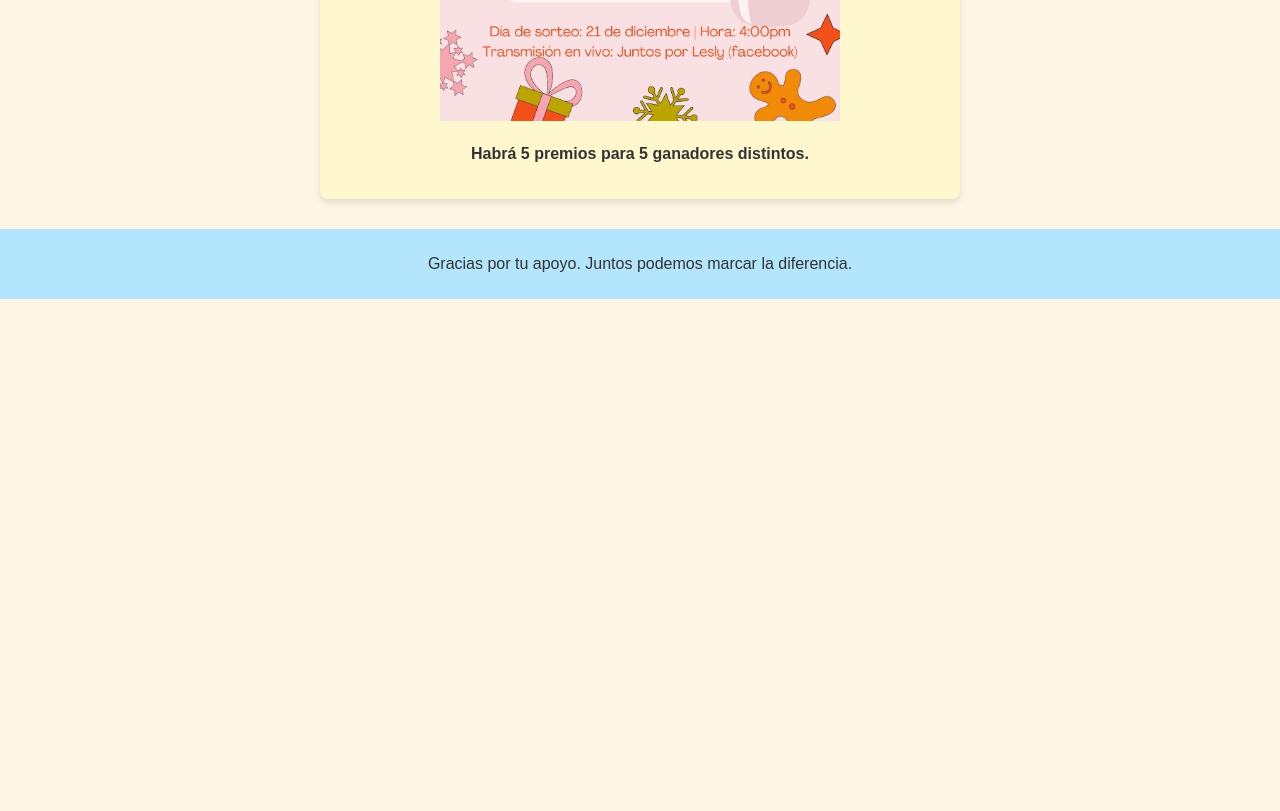
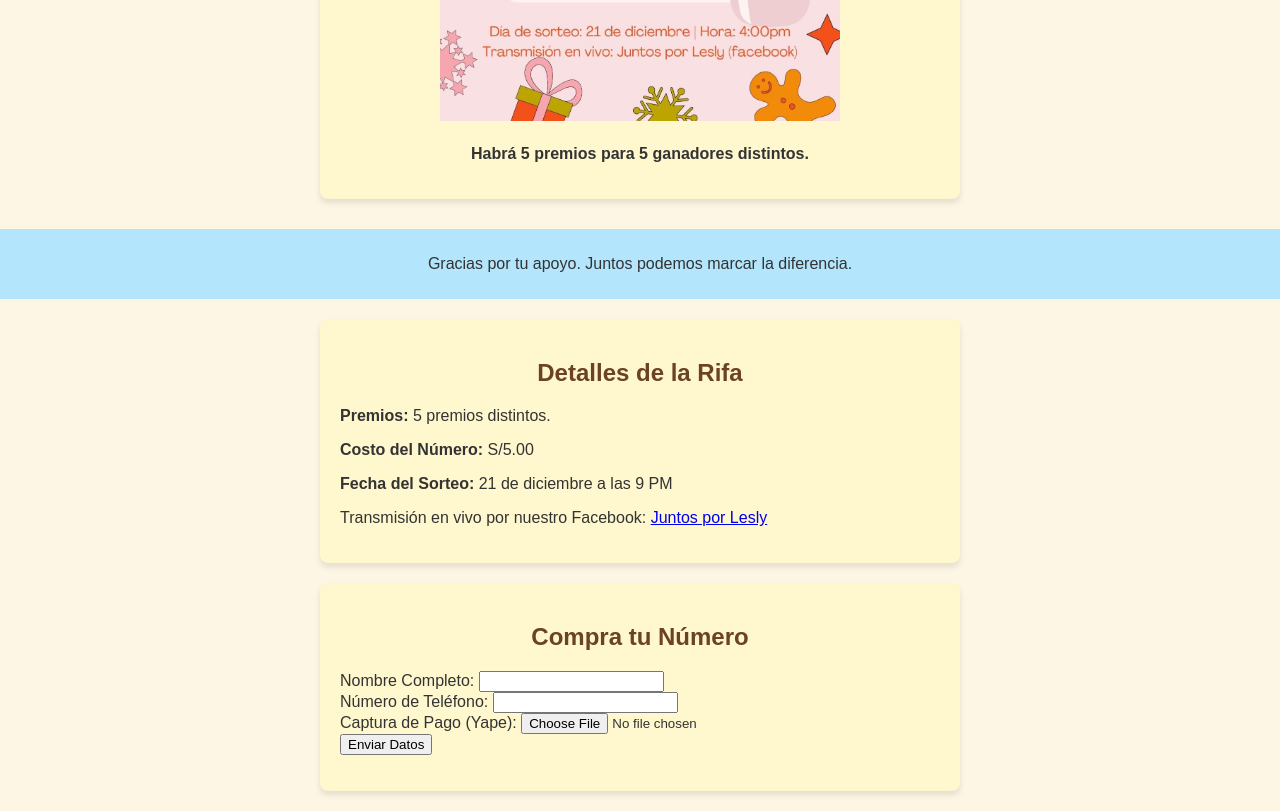
Before and after one commit to danFerLM/pruebarifa, a plain HTML site: page index.html in a window 1280 px wide. Shown: the part 1658-2469 px from the top of the page. Before the commit the page ends 1957 px from the top, so only its background shows below. Drawn offline with Linux system fonts and the light colour scheme.

Commit message:
Update index.html

```diff
--- a/index.html
+++ b/index.html
@@ -63,3 +63,31 @@
     </footer>
 </body>
 </html>
+<!-- Sección para la Rifa -->
+<section id="raffle-details">
+    <h2>Detalles de la Rifa</h2>
+    <p><strong>Premios:</strong> 5 premios distintos.</p>
+    <p><strong>Costo del Número:</strong> S/5.00</p>
+    <p><strong>Fecha del Sorteo:</strong> 21 de diciembre a las 9 PM</p>
+    <p>Transmisión en vivo por nuestro Facebook:
+        <a href="https://www.facebook.com/profile.php?id=61557357998998" target="_blank">Juntos por Lesly</a>
+    </p>
+</section>
+
+<!-- Formulario para Participar -->
+<section id="raffle-form">
+    <h2>Compra tu Número</h2>
+    <form id="registrationForm">
+        <label for="name">Nombre Completo:</label>
+        <input type="text" id="name" required><br>
+
+        <label for="phone">Número de Teléfono:</label>
+        <input type="text" id="phone" required><br>
+
+        <label for="proof">Captura de Pago (Yape):</label>
+        <input type="file" id="proof" accept="image/*" required><br>
+
+        <button type="submit">Enviar Datos</button>
+    </form>
+    <p id="confirmationMessage" style="color: green;"></p>
+</section>
```
